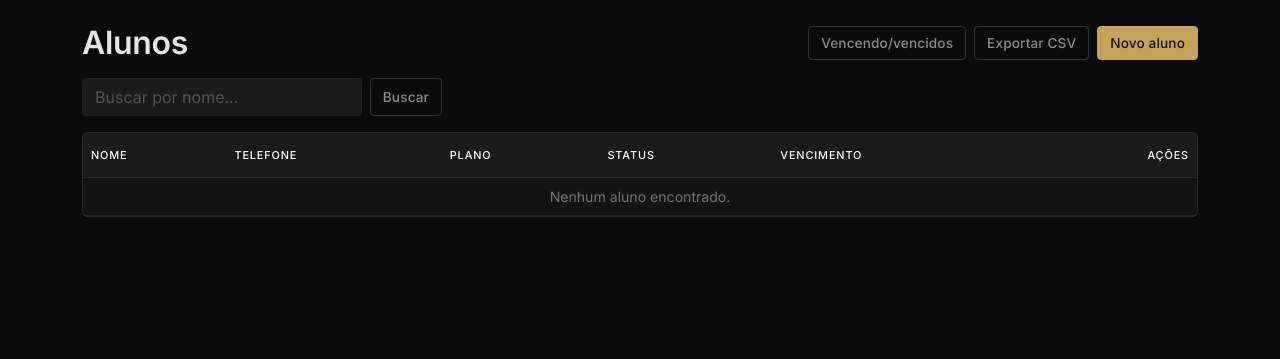
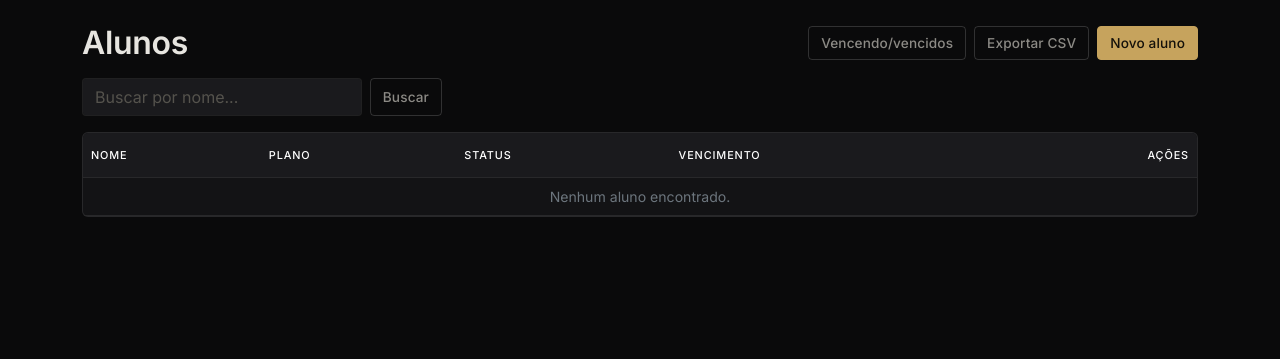
Before and after one commit to reidison21/sistema-MG-ftness, a Flask app: page /alunos/ in a window 1280 px wide. Shown: the part 63-422 px from the top of the page. Run offline with Flask 3, Linux system fonts and the light colour scheme; the visitor is signed in with stand-in values (Sample User, id 1); data that the repository does not hold is empty.

Commit message:
Remove coluna de telefone da listagem de alunos para melhorar visualização no celular
Co-Authored-By: Claude Sonnet 5 <noreply@anthropic.com>

```diff
--- a/app/templates/alunos/listar.html
+++ b/app/templates/alunos/listar.html
@@ -20,7 +20,6 @@
     <thead>
       <tr>
         <th>Nome</th>
-        <th>Telefone</th>
         <th>Plano</th>
         <th>Status</th>
         <th>Vencimento</th>
@@ -32,7 +31,6 @@
       {% set v = vencimentos[aluno.id] %}
       <tr>
         <td><a href="{{ url_for('alunos.detalhe', id=aluno.id) }}">{{ aluno.nome }}</a></td>
-        <td>{{ aluno.telefone }}</td>
         <td>{{ aluno.plano.nome if aluno.plano else "-" }}</td>
         <td>
           {% if aluno.ativo %}
@@ -63,7 +61,7 @@
         </td>
       </tr>
       {% else %}
-      <tr><td colspan="6" class="text-center text-secondary">Nenhum aluno encontrado.</td></tr>
+      <tr><td colspan="5" class="text-center text-secondary">Nenhum aluno encontrado.</td></tr>
       {% endfor %}
     </tbody>
   </table>
```
